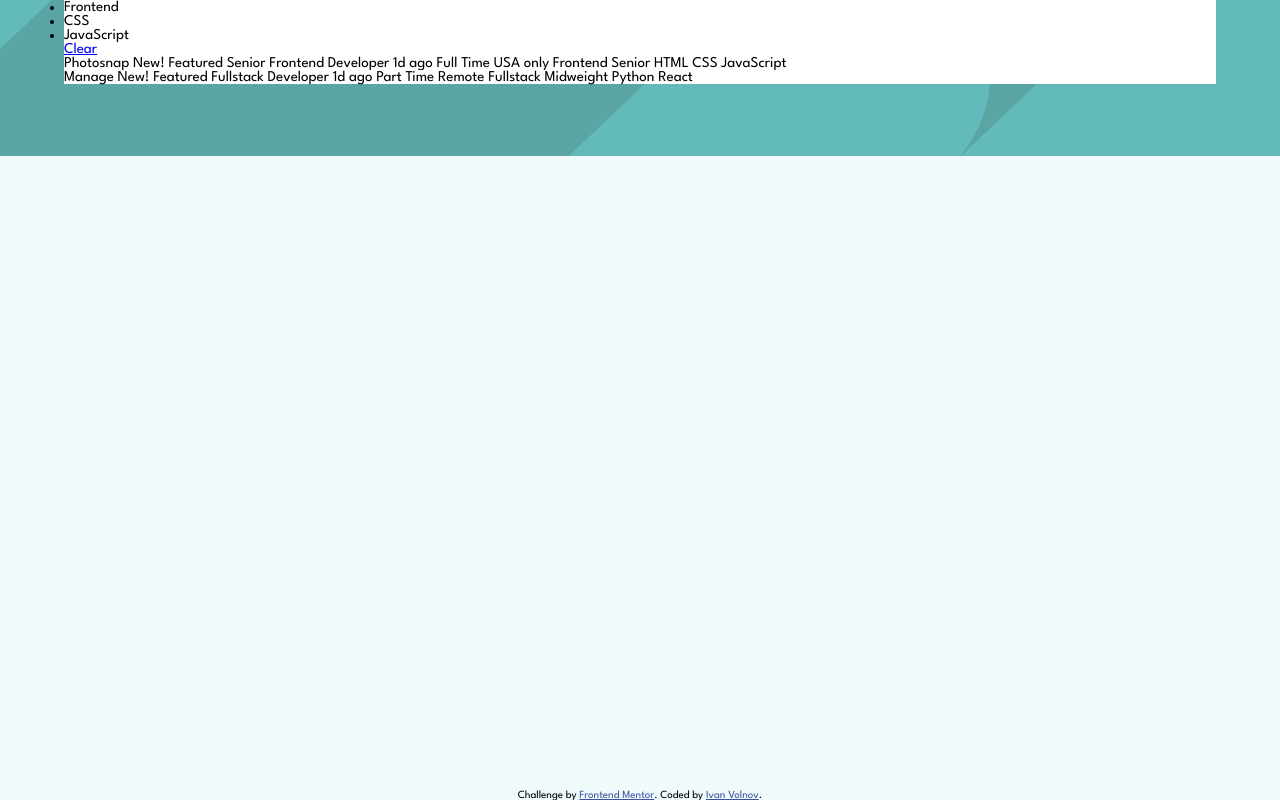
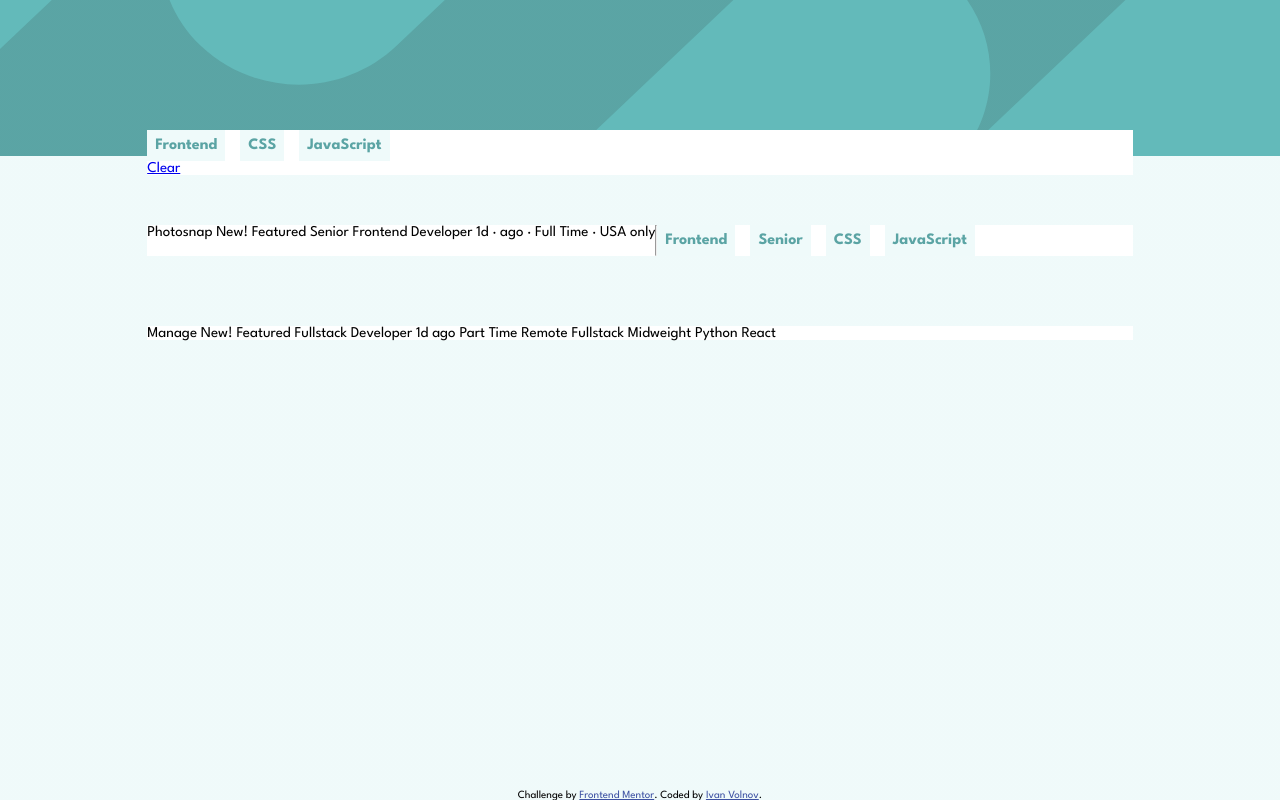
Before and after one commit to IvanVolnov/static-job-listings-master, a plain HTML site: page index.html in a window 1280 px wide. Drawn offline with Linux system fonts and the light colour scheme.

Commit message:
started specifying button and cintrnt styles

```diff
--- a/index.html
+++ b/index.html
@@ -17,12 +17,12 @@
     <script defer="" src="script.js"></script>
   </head>
   <body>
-    <div class="content-block">
+    <div class="content-block filter-block">
       <div>
-        <ul>
-          <li>Frontend</li>
-          <li>CSS</li>
-          <li>JavaScript</li>
+        <ul class="tags-list">
+          <li class="tag filter">Frontend</li>
+          <li class="tag filter">CSS</li>
+          <li class="tag filter">JavaScript</li>
         </ul>
         <a id="clear-filter" href="#">Clear</a>
       </div>
@@ -30,15 +30,17 @@
     <main>
       <div class="content-block">
         <!-- Item Start -->
-        Photosnap New! Featured Senior Frontend Developer 1d ago Full Time USA
-        only
-        <!-- Role -->
-        Frontend
-        <!-- Level -->
-        Senior
-        <!-- Languages -->
-        HTML CSS JavaScript
-        <!-- Item End -->
+        <p>
+          Photosnap New! Featured Senior Frontend Developer 1d · ago · Full Time
+          · USA only
+        </p>
+        <hr />
+        <ul class="tags-list">
+          <li class="tag">Frontend</li>
+          <li class="tag">Senior</li>
+          <li class="tag">CSS</li>
+          <li class="tag">JavaScript</li>
+        </ul>
       </div>
 
       <div class="content-block">
--- a/style.css
+++ b/style.css
@@ -33,22 +33,46 @@ body {
   flex-direction: column;
   align-items: center;
   font-family: "League Spartan", sans-serif;
-  font-size: 15px;
+  font-size: 93.8%;
 }
-
+/* TEXT */
+.tag {
+  color: var(--color-primary);
+  background-color: var(--color-background);
+  font-weight: 700;
+  font-size: 106.3%;
+  padding: 0.5em;
+}
+/* LISTS */
+ul {
+  list-style: none;
+}
+.tags-list {
+  display: flex;
+  gap: 1em;
+  flex-wrap: wrap;
+}
+/*BLOCKS */
 .content-block {
   display: flex;
   background-color: var(--color-content-block);
-  /* width: minmax(80%, 150rem); */
-  min-width: 90vw;
-  max-width: 150rem;
+  min-width: 77vw;
+  max-width: 20.5rem;
+}
+
+.filter-block {
+  margin-top: 130px;
 }
 
 main {
   display: flex;
   flex-direction: column;
+  /* Temporal */
+  margin-top: 50px;
+  gap: 70px;
 }
 
+/* FOOTER */
 footer {
   margin-top: auto;
 }
```
